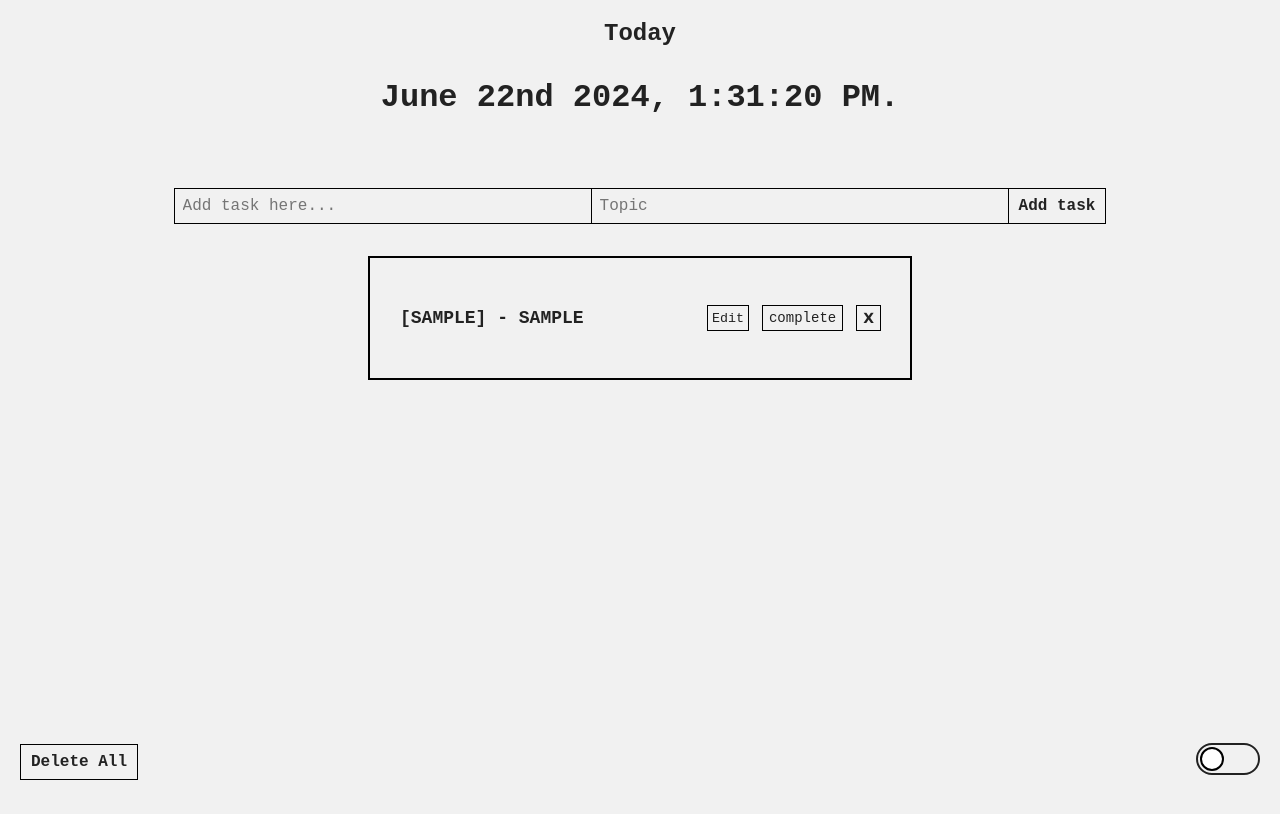
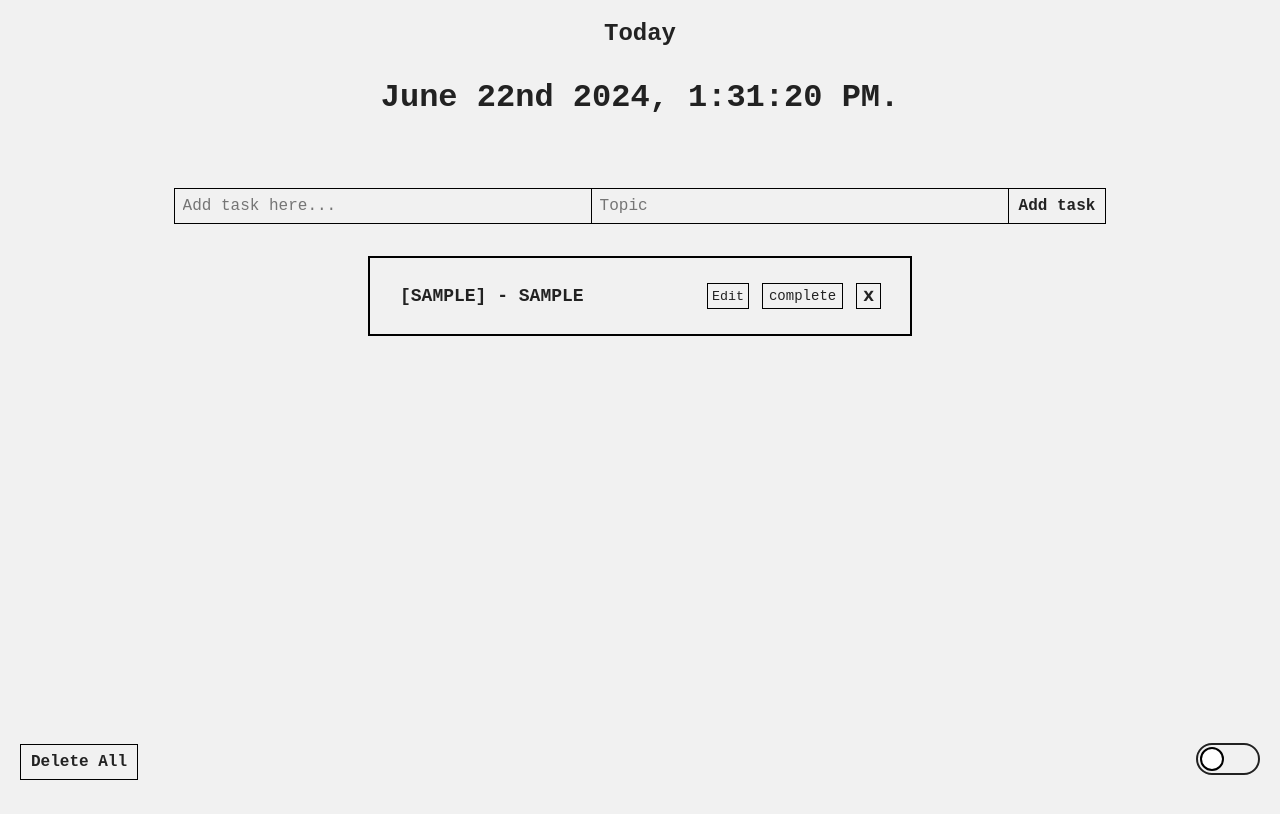
Before and after one commit to saicharith2012/todolist-react-app, a React (Create React App) app: page / in a window 1280 px wide. Both pictures are taken after typing "Sample", "Sample" into the empty fields and a click on the button "Add task". Shown: the top 814 px of the page. Built offline with nearby package versions, Linux system fonts and the light colour scheme.

Commit message:
changing task height to fit the content

```diff
--- a/src/App.css
+++ b/src/App.css
@@ -98,7 +98,6 @@ body {
 
 .task {
   width: 500px;
-  height: 120px;
   display: flex;
   justify-content: space-between;
   align-items: center;
```
